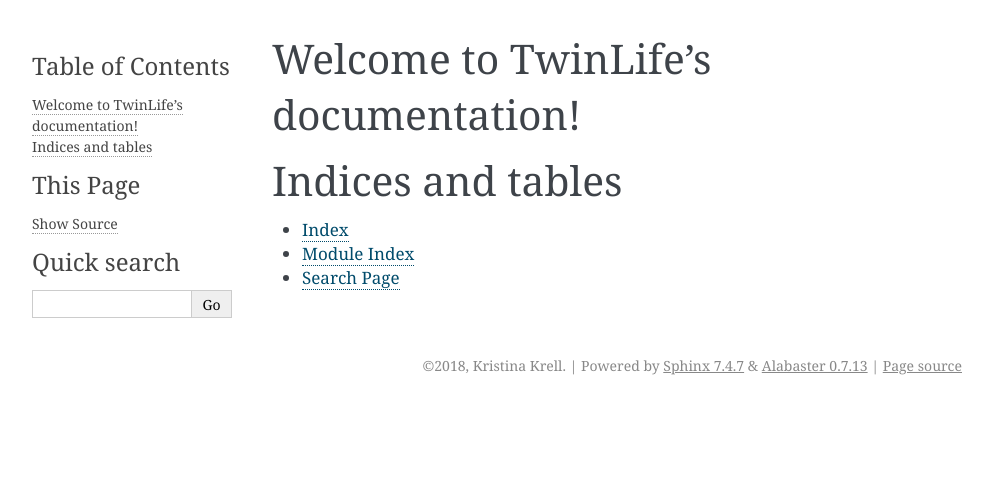
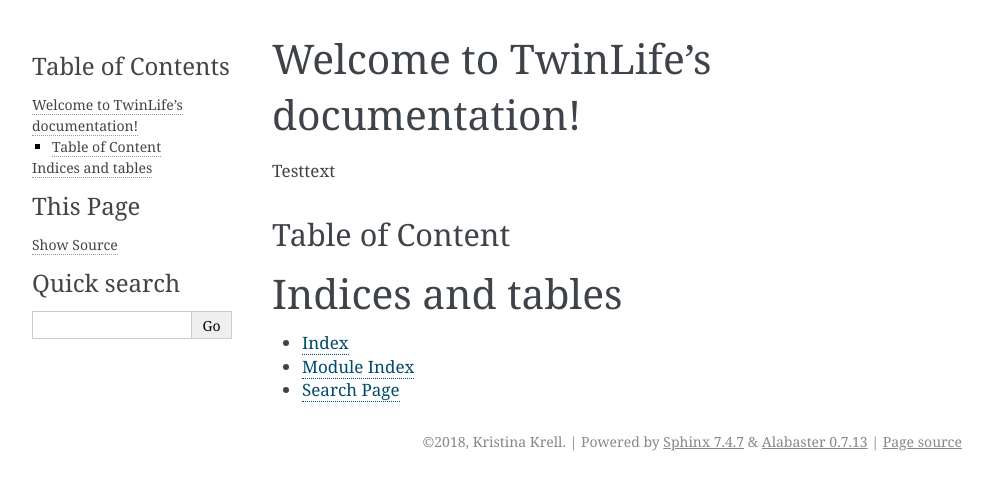
Before and after one commit to kkrell/rtd_twinlife, a Sphinx documentation site: the page built from source/index.rst, in a window 1280 px wide. Shown: the top 490 px of the page, without its empty margins (148-1141 px from the left). Built offline with Sphinx 7.4.7, drawn with Linux system fonts in a browser that asks for light colours; formulas are drawn with MathJax 3.

Commit message:
Anpassung index.rst

```diff
--- a/source/About TwinLife/index.rst
+++ b/source/About TwinLife/index.rst
@@ -1,3 +1,5 @@
+.. _About TwinLife:
+
 About TwinLife
 **************
 
--- a/source/index.rst
+++ b/source/index.rst
@@ -3,8 +3,15 @@
    You can adapt this file completely to your liking, but it should at least
    contain the root `toctree` directive.
 
+
 Welcome to TwinLife's documentation!
 ================================================
+
+Testtext
+
+
+Table of Content
+*****************
 
 .. toctree::
    :maxdepth: 3
```
